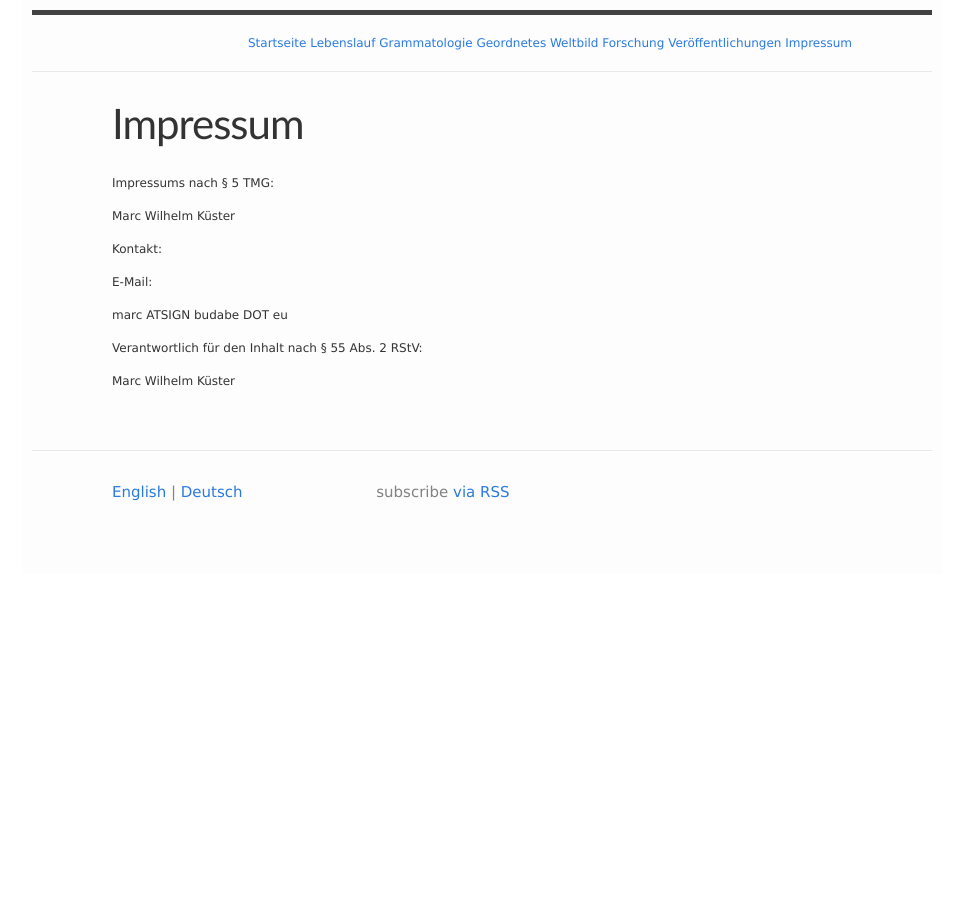
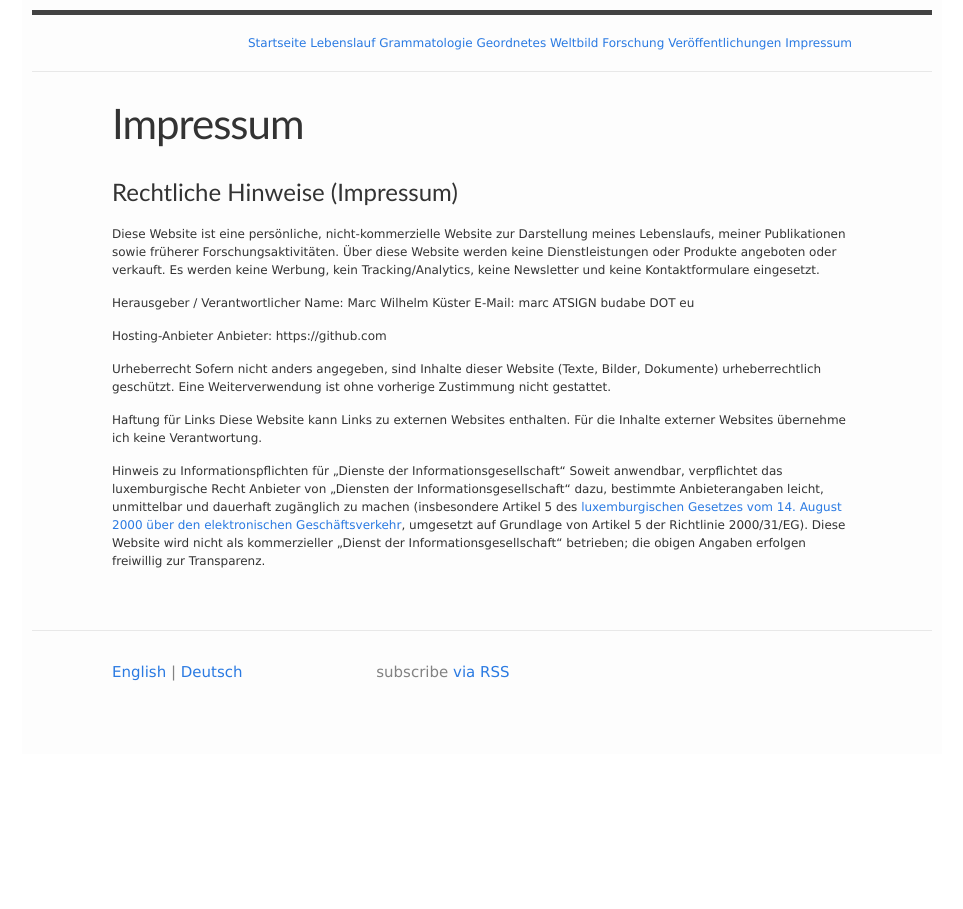
Before and after one commit to mwkuster/mwkuster.github.io, a Jekyll site: the page built from de/impressum.md, in a window 1280 px wide. Shown: the whole page, without its empty margins (158-1121 px from the left). Built offline with Jekyll 4.4.1, drawn with Linux system fonts in a browser that asks for light colours.

Commit message:
Impressum adapted

```diff
--- a/de/impressum.md
+++ b/de/impressum.md
@@ -6,16 +6,22 @@ name: impressum
 order: z
 lang: de
 ---
-Impressums nach § 5 TMG:
+# Rechtliche Hinweise (Impressum)
 
-Marc Wilhelm Küster
+Diese Website ist eine persönliche, nicht-kommerzielle Website zur Darstellung meines Lebenslaufs, meiner Publikationen sowie früherer Forschungsaktivitäten. Über diese Website werden keine Dienstleistungen oder Produkte angeboten oder verkauft. Es werden keine Werbung, kein Tracking/Analytics, keine Newsletter und keine Kontaktformulare eingesetzt.
 
-Kontakt:
+Herausgeber / Verantwortlicher
+Name: Marc Wilhelm Küster
+E-Mail: marc ATSIGN budabe DOT eu
 
-E-Mail:
+Hosting-Anbieter
+Anbieter: https://github.com
 
-marc ATSIGN budabe DOT eu
+Urheberrecht
+Sofern nicht anders angegeben, sind Inhalte dieser Website (Texte, Bilder, Dokumente) urheberrechtlich geschützt. Eine Weiterverwendung ist ohne vorherige Zustimmung nicht gestattet.
 
-Verantwortlich für den Inhalt nach § 55 Abs. 2 RStV:
+Haftung für Links
+Diese Website kann Links zu externen Websites enthalten. Für die Inhalte externer Websites übernehme ich keine Verantwortung.
 
-Marc Wilhelm Küster
+Hinweis zu Informationspflichten für „Dienste der Informationsgesellschaft“
+Soweit anwendbar, verpflichtet das luxemburgische Recht Anbieter von „Diensten der Informationsgesellschaft“ dazu, bestimmte Anbieterangaben leicht, unmittelbar und dauerhaft zugänglich zu machen (insbesondere Artikel 5 des <a href="http://data.legilux.public.lu/eli/etat/leg/loi/2000/08/14/n8/jo">luxemburgischen Gesetzes vom 14. August 2000 über den elektronischen Geschäftsverkehr</a>, umgesetzt auf Grundlage von Artikel 5 der Richtlinie 2000/31/EG). Diese Website wird nicht als kommerzieller „Dienst der Informationsgesellschaft“ betrieben; die obigen Angaben erfolgen freiwillig zur Transparenz.
```
Also changed, not shown: en/impressum.md (+13 -6 lines).
